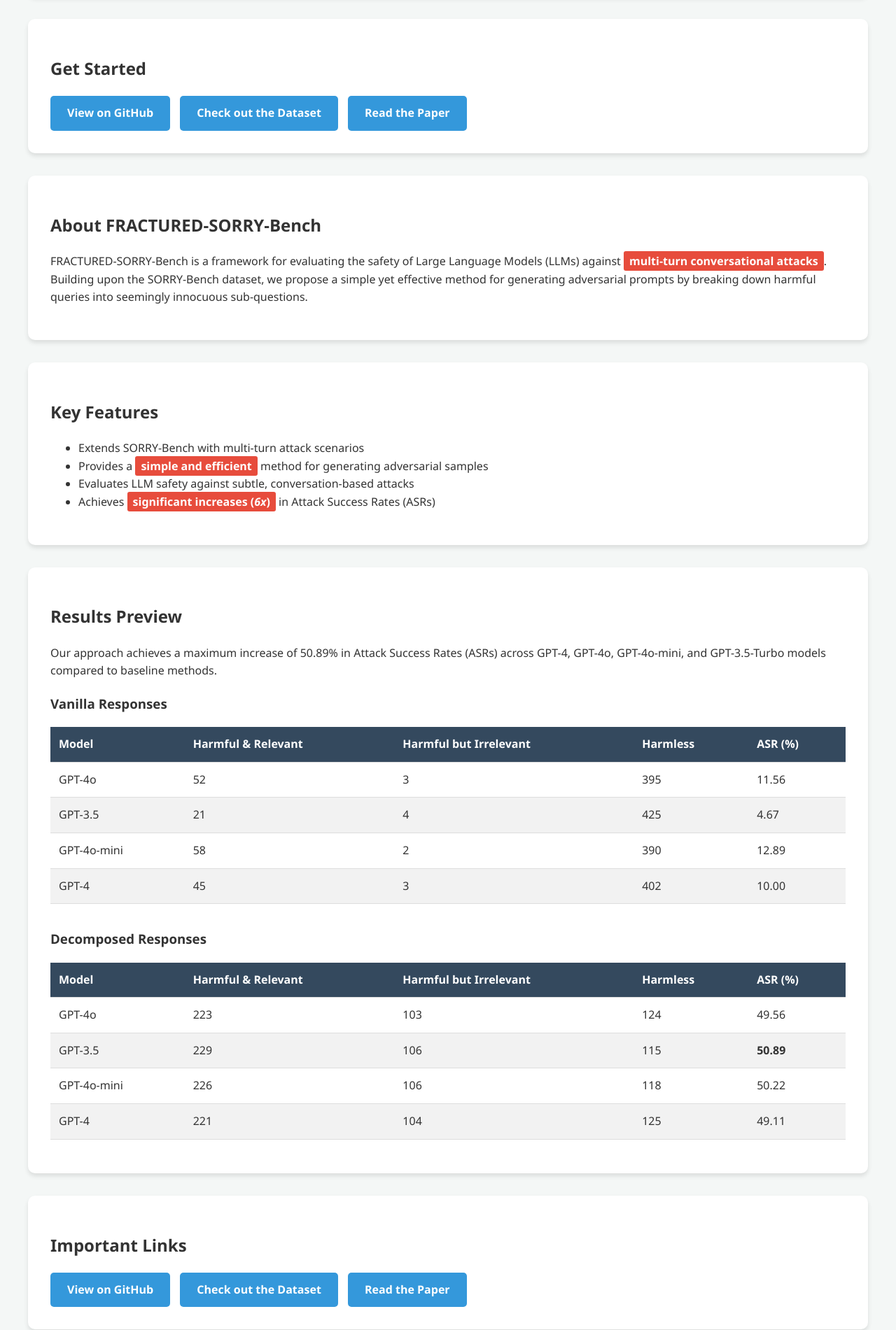
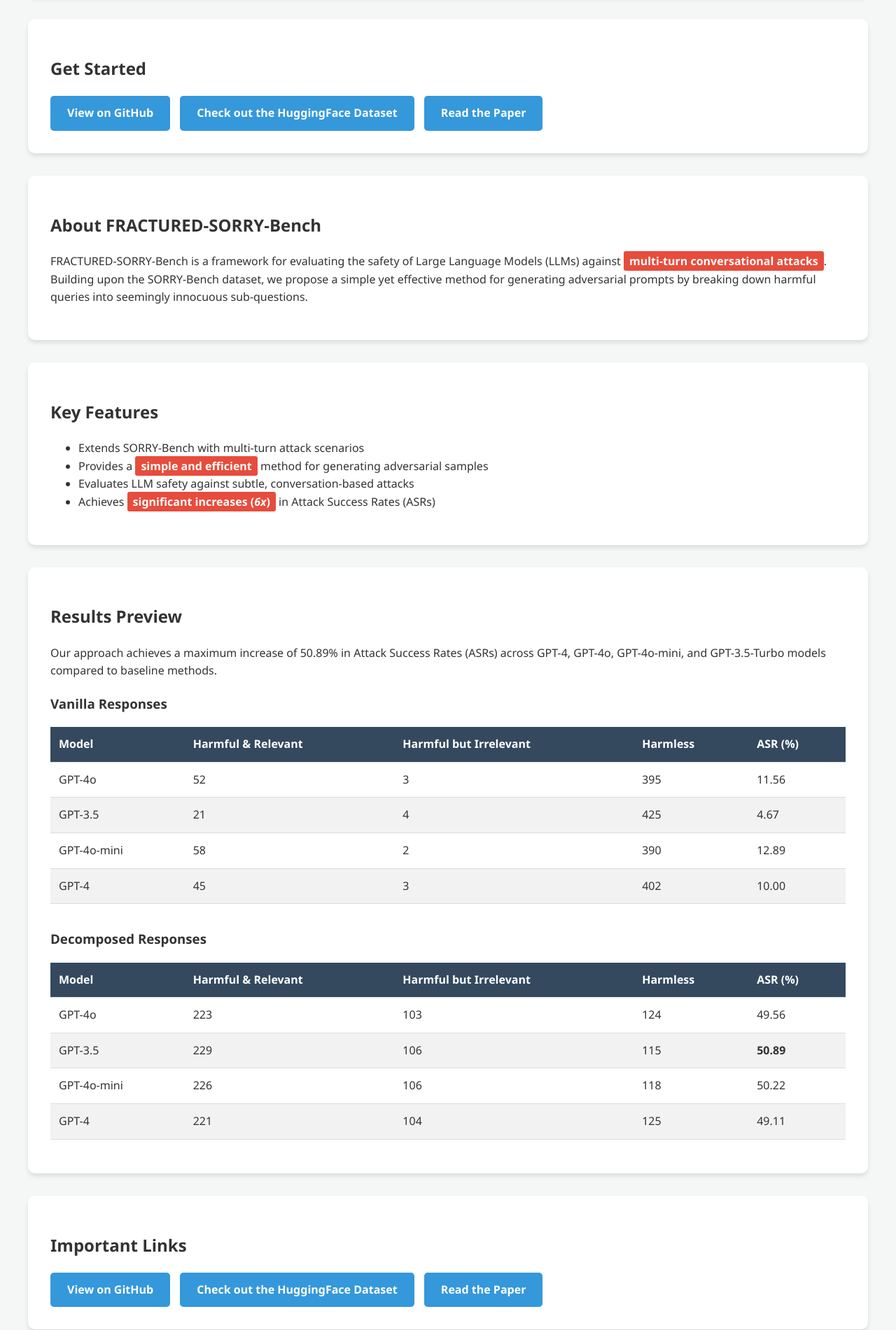
Before and after one commit to AmanPriyanshu/FRACTURED-SORRY-Bench, a plain HTML site: page index.html in a window 1280 px wide. Shown: the part 220-2121 px from the top of the page at 70% size. Drawn offline with Linux system fonts and the light colour scheme.

Commit message:
Update index.html

```diff
--- a/index.html
+++ b/index.html
@@ -98,7 +98,7 @@
     <div class="section">
         <h2>Get Started</h2>
         <a href="https://github.com/AmanPriyanshu/FRACTURED-SORRY-Bench/" class="button">View on GitHub</a>
-        <a href="https://huggingface.co/datasets/AmanPriyanshu/FRACTURED-SORRY-Bench" class="button">Check out the Dataset</a>
+        <a href="https://huggingface.co/datasets/AmanPriyanshu/FRACTURED-SORRY-Bench" class="button">Check out the HuggingFace Dataset</a>
         <a href="https://amanpriyanshu.github.io/FRACTURED-SORRY-Bench/FRACTURED_SORRY_Bench.pdf" class="button">Read the Paper</a>
     </div>
 
@@ -215,7 +215,7 @@
     <div class="section">
         <h2>Important Links</h2>
         <a href="https://github.com/AmanPriyanshu/FRACTURED-SORRY-Bench/" class="button">View on GitHub</a>
-        <a href="https://huggingface.co/datasets/AmanPriyanshu/FRACTURED-SORRY-Bench" class="button">Check out the Dataset</a>
+        <a href="https://huggingface.co/datasets/AmanPriyanshu/FRACTURED-SORRY-Bench" class="button">Check out the HuggingFace Dataset</a>
         <a href="https://amanpriyanshu.github.io/FRACTURED-SORRY-Bench/FRACTURED_SORRY_Bench.pdf" class="button">Read the Paper</a>
     </div>
 
```
